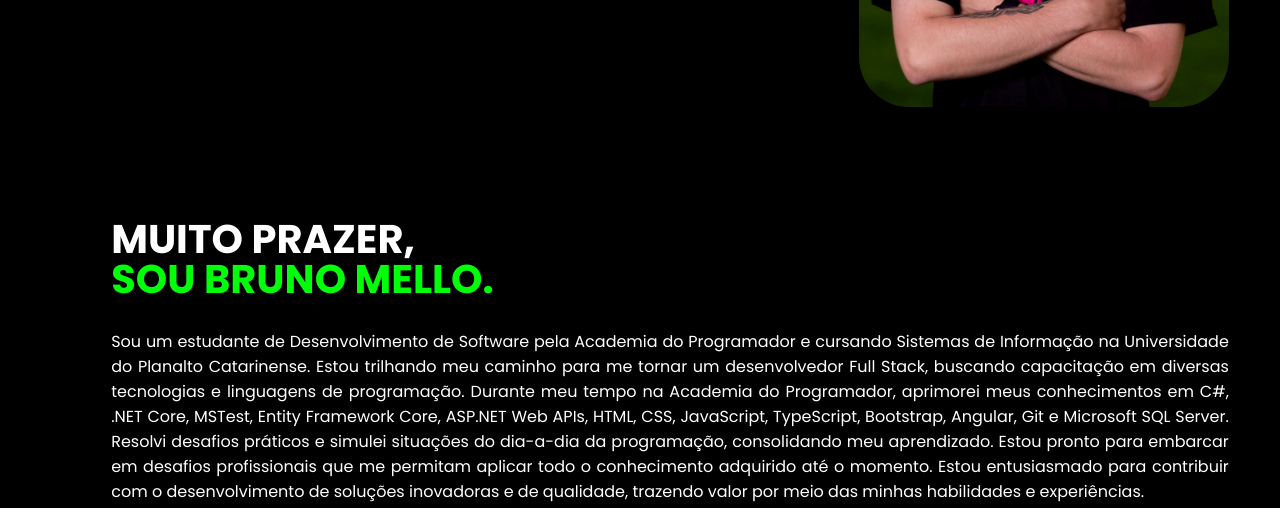
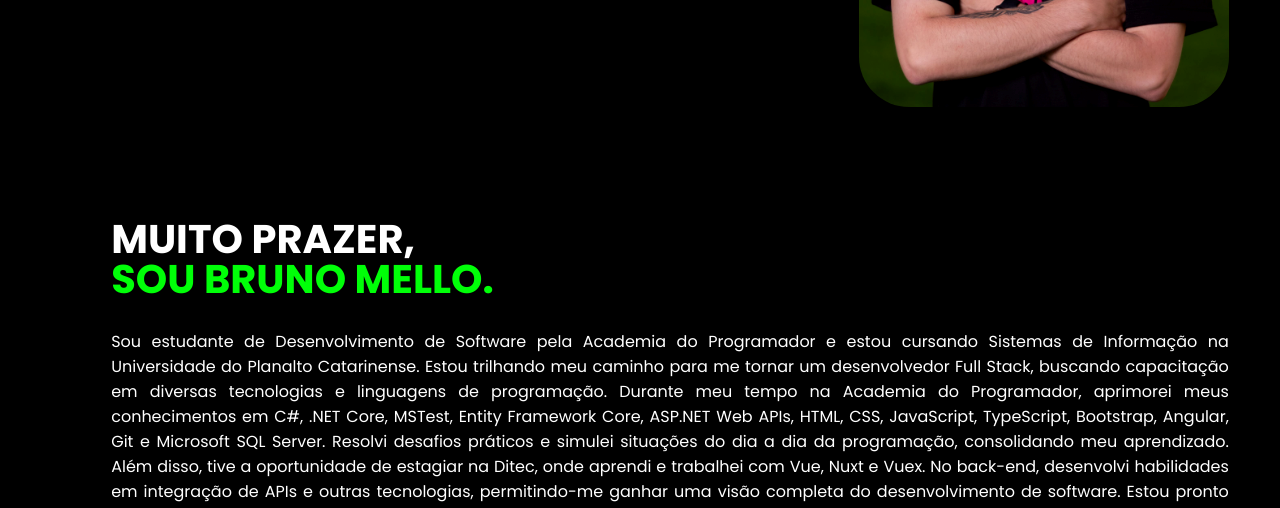
Before and after one commit to BrunoMello12/Portif-lio, a plain HTML site: page index.html in a window 1280 px wide. Shown: the part 530-1038 px from the top of the page. Drawn offline with nearby package versions, Linux system fonts and the light colour scheme.

Commit message:
Update index.html

```diff
--- a/index.html
+++ b/index.html
@@ -95,9 +95,10 @@
 
                     <div class="txt-sobre">
                         <h2>MUITO PRAZER, <span>SOU BRUNO MELLO.</span></h2>
-                        <p>Sou um estudante de Desenvolvimento de Software pela Academia do Programador e cursando Sistemas de Informação na Universidade do Planalto Catarinense. Estou trilhando meu caminho para me tornar um desenvolvedor Full Stack, buscando capacitação em diversas tecnologias e linguagens de programação.
-                          Durante meu tempo na Academia do Programador, aprimorei meus conhecimentos em C#, .NET Core, MSTest, Entity Framework Core, ASP.NET Web APIs, HTML, CSS, JavaScript, TypeScript, Bootstrap, Angular, Git e Microsoft SQL Server. Resolvi desafios práticos e simulei situações do dia-a-dia da programação, consolidando meu aprendizado.
-                          Estou pronto para embarcar em desafios profissionais que me permitam aplicar todo o conhecimento adquirido até o momento. Estou entusiasmado para contribuir com o desenvolvimento de soluções inovadoras e de qualidade, trazendo valor por meio das minhas habilidades e experiências.</p>
+                        <p>Sou estudante de Desenvolvimento de Software pela Academia do Programador e estou cursando Sistemas de Informação na Universidade do Planalto Catarinense. Estou trilhando meu caminho para me tornar um desenvolvedor Full Stack, buscando capacitação em diversas tecnologias e linguagens de programação.
+Durante meu tempo na Academia do Programador, aprimorei meus conhecimentos em C#, .NET Core, MSTest, Entity Framework Core, ASP.NET Web APIs, HTML, CSS, JavaScript, TypeScript, Bootstrap, Angular, Git e Microsoft SQL Server. Resolvi desafios práticos e simulei situações do dia a dia da programação, consolidando meu aprendizado.
+Além disso, tive a oportunidade de estagiar na Ditec, onde aprendi e trabalhei com Vue, Nuxt e Vuex. No back-end, desenvolvi habilidades em integração de APIs e outras tecnologias, permitindo-me ganhar uma visão completa do desenvolvimento de software.
+Estou pronto para embarcar em desafios profissionais que me permitam aplicar todo o conhecimento adquirido até o momento. Estou entusiasmado para contribuir com o desenvolvimento de soluções inovadoras e de qualidade, trazendo valor por meio das minhas habilidades e experiências.</p>
                         <div class="btn-social">
                           <a href="https://github.com/BrunoMello12"><button><i class="bi bi-github"></i></button></a>
                           <a href="https://www.linkedin.com/in/bruno-mello-8318432a3/"><button><i class="bi bi-linkedin"></i></button></a>
```
